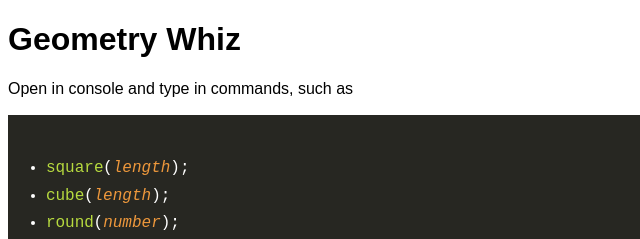
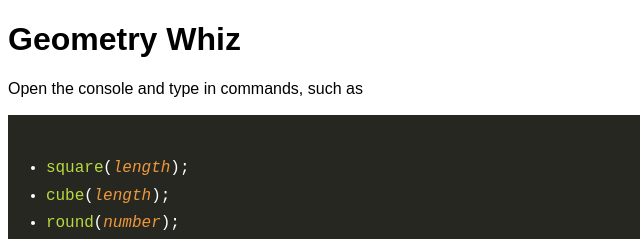
Before and after one commit to eesazahed/geometry-whiz, a plain HTML site: page index.html in a window 1280 px wide. Shown: the top 239 px of the page, 0-640 px from the left. Drawn offline with Linux system fonts and the light colour scheme.

Commit message:
Update index.html

```diff
--- a/index.html
+++ b/index.html
@@ -10,7 +10,7 @@
   <body>
     <h1>Geometry Whiz</h1>
     <p>
-      Open in console and type in commands, such as
+      Open the console and type in commands, such as
       <code
         ><ul>
           <li>
```
